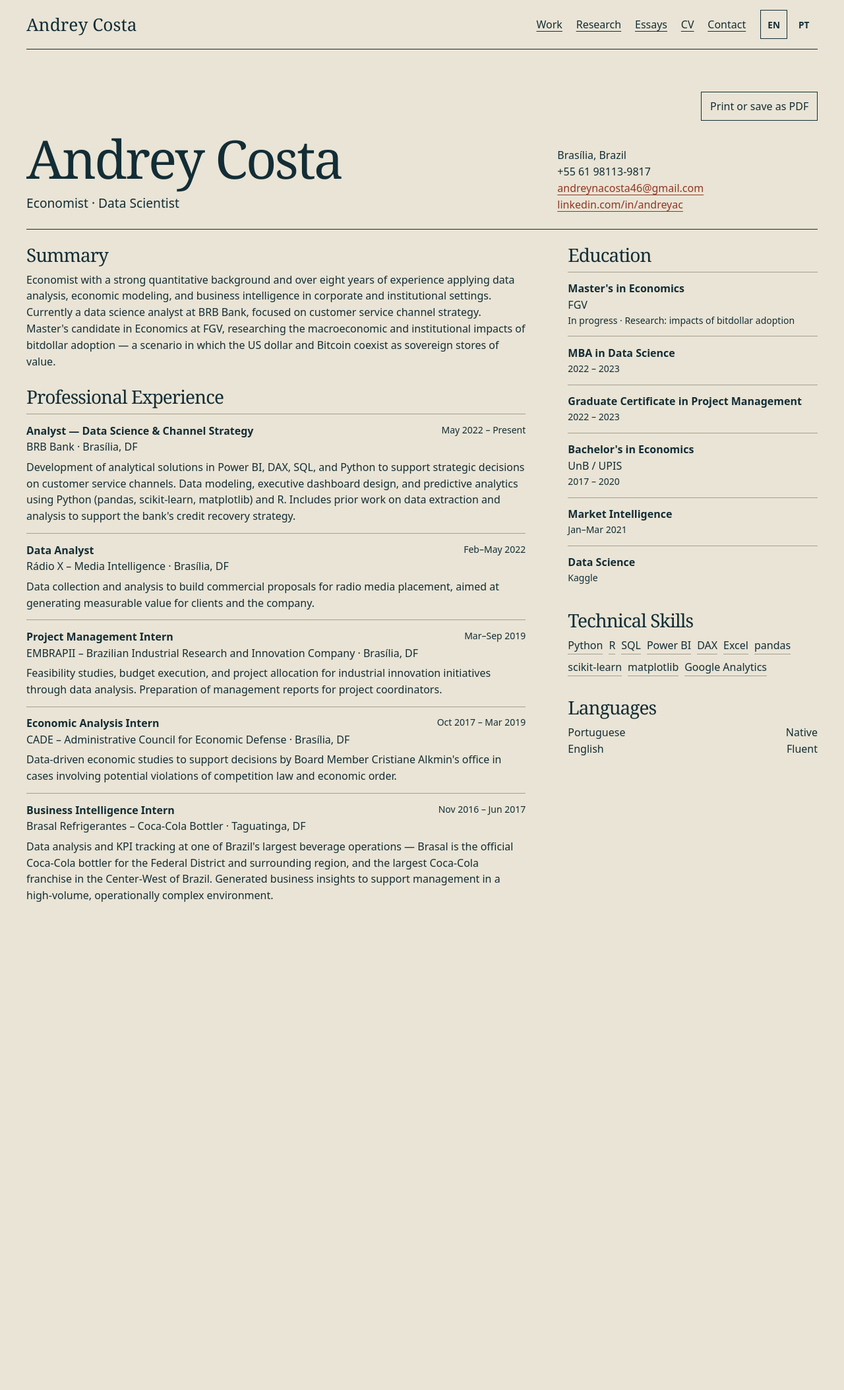
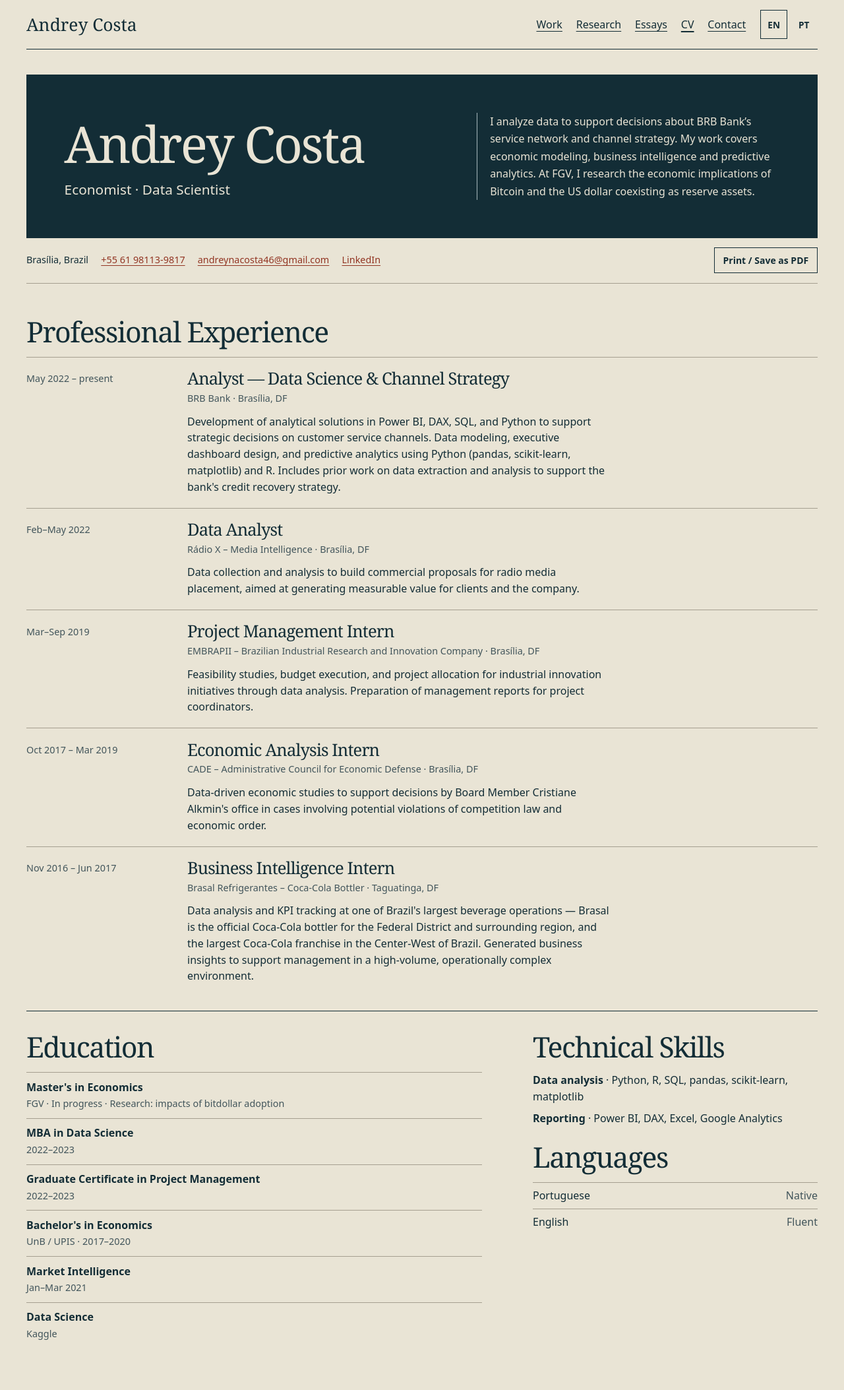
Before and after one commit to andreyncosta/andreycosta.com, a PHP site: page /cv/ in a window 1280 px wide. Shown: the whole page at 66% size. Before the commit the page ends 1367 px from the top, so only its background shows below. Run offline with PHP 8.4, Linux system fonts and the light colour scheme.

Commit message:
Redesign the CV as an editorial career timeline

```diff
--- a/assets/atlas.css
+++ b/assets/atlas.css
@@ -108,22 +108,6 @@ small { display: block; font-size: .8rem; font-weight: 400; }
 .research-facts dt { font-weight: 650; }
 .research-facts dd { margin: .15rem 0 0; }
 
-.cv-root { padding-block: clamp(2rem, 5vw, 4rem); overflow-wrap: anywhere; }
-.top-bar { display: flex; justify-content: end; }
-.print-cv { border: 1px solid var(--ink); background: transparent; color: inherit; padding: .55rem .8rem; font: inherit; cursor: pointer; }
-.print-cv:hover { background: var(--ink); color: var(--paper); }
-.cv-header { display: grid; grid-template-columns: 2fr 1fr; gap: 1rem; align-items: end; padding-block: 1rem 1.5rem; border-bottom: 1px solid var(--ink); }
-.cv-title { font-size: 1.2rem; margin-top: .65rem; }
-.cv-body { display: grid; grid-template-columns: minmax(0, 2fr) minmax(0, 1fr); gap: clamp(1rem, 5vw, 4rem); margin-top: 1.5rem; }
-.cv-root .section, .cv-root .sidebar-section { margin-bottom: 1.65rem; }
-.cv-root .section-label { font-size: 1.75rem; text-wrap: initial; margin-bottom: .7rem; }
-.job, .edu-item { border-top: 1px solid var(--rule); padding-block: .8rem; }
-.job-header, .lang-item { display: flex; flex-wrap: wrap; justify-content: space-between; gap: .2rem 1rem; }
-.job-title, .edu-degree { font-weight: 650; }
-.job-period, .edu-period { font-size: .875rem; }
-.job-desc { margin-top: .35rem; }
-.skill-tag { display: inline-block; margin: 0 .3rem .45rem 0; border-bottom: 1px solid var(--rule); }
-
 @media (max-width: 700px) {
   .wrap { width: min(100% - 2rem, 1200px); }
   header.masthead { column-gap: .6rem; }
@@ -133,12 +117,10 @@ small { display: block; font-size: .8rem; font-weight: 400; }
   .intro, .spread { gap: 1rem; }
   .chart-note { border-left: 0; border-top: 1px solid var(--rule); padding: .8rem 0 0; }
   .archive li { grid-template-columns: 1fr; }
-  .research-sheet, .cv-header, .cv-body { grid-template-columns: 1fr; }
+  .research-sheet { grid-template-columns: 1fr; }
 }
 
 @media print {
-  .masthead, .top-bar, .skip { display: none; }
+  .masthead, .skip { display: none; }
   body { background: white; color: black; }
-  .cv-root { padding-block: 0; }
-  .job, .edu-item { break-inside: avoid; }
 }
--- a/cv/index.html
+++ b/cv/index.html
@@ -5,6 +5,7 @@
   <meta name="viewport" content="width=device-width, initial-scale=1.0">
   <title>Andrey Costa — Curriculum Vitae</title>
   <link rel="stylesheet" href="/assets/atlas.css">
+  <link rel="stylesheet" href="/cv/resume.css">
   <script src="/assets/i18n.js"></script>
   <link rel="canonical" href="https://andreycosta.com/cv/">
   <link rel="icon" href="/assets/favicon.svg">
@@ -17,7 +18,7 @@
       <a href="/projects/"><span lang="en">Work</span><span lang="pt">Projetos</span></a>
       <a href="/research/"><span lang="en">Research</span><span lang="pt">Pesquisa</span></a>
       <a href="/essays/"><span lang="en">Essays</span><span lang="pt">Ensaios</span></a>
-      <a href="/cv/"><span lang="en">CV</span><span lang="pt">Currículo</span></a>
+      <a href="/cv/" aria-current="page"><span lang="en">CV</span><span lang="pt">Currículo</span></a>
       <a href="mailto:andreynacosta46@gmail.com"><span lang="en">Contact</span><span lang="pt">Contato</span></a>
     </nav>
     <div class="languages" role="group" aria-label="Language" data-i18n-attr="aria-label" data-en-aria-label="Language" data-pt-aria-label="Idioma">
@@ -25,144 +26,86 @@
       <button type="button" data-set-lang="pt" aria-pressed="false" aria-label="Português">PT</button>
     </div>
   </header>
-<main id="main" class="wrap cv-root">
-
-  <div class="top-bar">
-    <button type="button" id="print-cv" class="print-cv">
-      <span lang="en">Print or save as PDF</span><span lang="pt">Imprimir ou salvar em PDF</span>
-    </button>
+<main id="main" class="wrap resume">
+  <header class="resume-head">
+    <div class="resume-identity">
+      <h1>Andrey Costa</h1>
+      <p class="resume-role"><span lang="en">Economist · Data Scientist</span><span lang="pt">Economista · Cientista de Dados</span></p>
+    </div>
+    <div class="resume-overview">
+      <p><span lang="en">I analyze data to support decisions about BRB Bank’s service network and channel strategy. My work covers economic modeling, business intelligence and predictive analytics. At FGV, I research the economic implications of Bitcoin and the US dollar coexisting as reserve assets.</span><span lang="pt">No BRB, analiso dados para apoiar decisões sobre a rede de atendimento e a estratégia de canais. Trabalho com modelagem econômica, inteligência de negócios e análise preditiva. Na FGV, pesquiso as implicações econômicas da coexistência do Bitcoin e do dólar como ativos de reserva.</span></p>
+    </div>
+  </header>
+  <div class="resume-contact">
+    <ul aria-label="Contact information" data-i18n-attr="aria-label" data-en-aria-label="Contact information" data-pt-aria-label="Contato">
+      <li><span lang="en">Brasília, Brazil</span><span lang="pt">Brasília, Brasil</span></li>
+      <li><a href="tel:+5561981139817">+55 61 98113-9817</a></li>
+      <li><a href="mailto:andreynacosta46@gmail.com">andreynacosta46@gmail.com</a></li>
+      <li><a href="https://www.linkedin.com/in/andreyac">LinkedIn</a></li>
+    </ul>
+    <button type="button" id="print-cv"><span lang="en">Print / Save as PDF</span><span lang="pt">Imprimir / Salvar em PDF</span></button>
   </div>
 
-  <header class="cv-header">
-    <div>
-      <h1>Andrey Costa</h1>
-      <div class="cv-title" id="cv-subtitle">Economist · Data Scientist</div>
-    </div>
-    <div class="cv-contacts">
-      <span lang="pt">Brasília, Brasil</span><span lang="en">Brasília, Brazil</span><br>
-      +55 61 98113-9817<br>
-      <a href="mailto:andreynacosta46@gmail.com">andreynacosta46@gmail.com</a><br>
-      <a href="https://www.linkedin.com/in/andreyac" target="_blank">linkedin.com/in/andreyac</a>
-    </div>
-  </header>
+  <section class="resume-section resume-experience" aria-labelledby="experience">
+    <h2 id="experience"><span lang="en">Professional Experience</span><span lang="pt">Experiência Profissional</span></h2>
+    <ol class="resume-timeline">
+      <li><p class="resume-period"><span lang="en">May 2022 – present</span><span lang="pt">Mai 2022 – atual</span></p><div>
+        <h3><span lang="en">Analyst — Data Science &amp; Channel Strategy</span><span lang="pt">Analista — Ciência de Dados e Estratégia de Canais</span></h3>
+        <p class="resume-company"><span lang="en">BRB Bank · Brasília, DF</span><span lang="pt">Banco BRB · Brasília, DF</span></p>
+        <p class="resume-description"><span lang="en">Development of analytical solutions in Power BI, DAX, SQL, and Python to support strategic decisions on customer service channels. Data modeling, executive dashboard design, and predictive analytics using Python (pandas, scikit-learn, matplotlib) and R. Includes prior work on data extraction and analysis to support the bank's credit recovery strategy.</span><span lang="pt">Desenvolvimento de soluções analíticas em Power BI, DAX, SQL e Python para subsidiar decisões estratégicas sobre canais de atendimento ao cliente. Modelagem de dados, construção de dashboards executivos e análises preditivas com Python (pandas, scikit-learn, matplotlib) e R. Inclui atuação anterior em extração, tratamento e análise de dados para a estratégia de recuperação de crédito do banco.</span></p>
+      </div></li>
+      <li><p class="resume-period"><span lang="en">Feb–May 2022</span><span lang="pt">Fev–mai 2022</span></p><div>
+        <h3><span lang="en">Data Analyst</span><span lang="pt">Analista de Dados</span></h3>
+        <p class="resume-company"><span lang="en">Rádio X – Media Intelligence · Brasília, DF</span><span lang="pt">Rádio X – Inteligência em Mídia · Brasília, DF</span></p>
+        <p class="resume-description"><span lang="en">Data collection and analysis to build commercial proposals for radio media placement, aimed at generating measurable value for clients and the company.</span><span lang="pt">Coleta e análise de dados para a elaboração de propostas comerciais de veiculação de mídia em rádio, com foco em agregar valor mensurável para os clientes e para a empresa.</span></p>
+      </div></li>
+      <li><p class="resume-period"><span lang="en">Mar–Sep 2019</span><span lang="pt">Mar–set 2019</span></p><div>
+        <h3><span lang="en">Project Management Intern</span><span lang="pt">Estagiário em Gerenciamento de Projetos</span></h3>
+        <p class="resume-company"><span lang="en">EMBRAPII – Brazilian Industrial Research and Innovation Company · Brasília, DF</span><span lang="pt">EMBRAPII – Empresa Brasileira de Pesquisa e Inovação Industrial · Brasília, DF</span></p>
+        <p class="resume-description"><span lang="en">Feasibility studies, budget execution, and project allocation for industrial innovation initiatives through data analysis. Preparation of management reports for project coordinators.</span><span lang="pt">Estudos de viabilidade, execução orçamentária e distribuição de projetos de inovação industrial a partir de análise de dados. Elaboração de relatórios gerenciais para coordenadores de projetos.</span></p>
+      </div></li>
+      <li><p class="resume-period"><span lang="en">Oct 2017 – Mar 2019</span><span lang="pt">Out 2017 – mar 2019</span></p><div>
+        <h3><span lang="en">Economic Analysis Intern</span><span lang="pt">Estagiário em Análise Econômica</span></h3>
+        <p class="resume-company"><span lang="en">CADE – Administrative Council for Economic Defense · Brasília, DF</span><span lang="pt">CADE – Conselho Administrativo de Defesa Econômica · Brasília, DF</span></p>
+        <p class="resume-description"><span lang="en">Data-driven economic studies to support decisions by Board Member Cristiane Alkmin's office in cases involving potential violations of competition law and economic order.</span><span lang="pt">Estudos econômicos estruturados em análise de dados para subsidiar as decisões do Gabinete da Conselheira Cristiane Alkmin em casos de possível ação lesiva à concorrência e à ordem econômica.</span></p>
+      </div></li>
+      <li><p class="resume-period"><span lang="en">Nov 2016 – Jun 2017</span><span lang="pt">Nov 2016 – jun 2017</span></p><div>
+        <h3><span lang="en">Business Intelligence Intern</span><span lang="pt">Estagiário em BI</span></h3>
+        <p class="resume-company"><span lang="en">Brasal Refrigerantes – Coca-Cola Bottler · Taguatinga, DF</span><span lang="pt">Brasal Refrigerantes – Coca-Cola · Taguatinga, DF</span></p>
+        <p class="resume-description"><span lang="en">Data analysis and KPI tracking at one of Brazil's largest beverage operations — Brasal is the official Coca-Cola bottler for the Federal District and surrounding region, and the largest Coca-Cola franchise in the Center-West of Brazil. Generated business insights to support management in a high-volume, operationally complex environment.</span><span lang="pt">Análise de dados para acompanhamento de KPIs em uma das maiores operações de bebidas do Brasil — a Brasal é a engarrafadora oficial da Coca-Cola no Distrito Federal e entorno, sendo a maior franquia da marca na região Centro-Oeste. Geração de insights de negócios para apoio à gerência em ambiente de alto volume e complexidade operacional.</span></p>
+      </div></li>
+    </ol>
+  </section>
 
-  <div class="cv-body">
-    <div class="cv-main">
+  <div class="resume-details">
+    <section class="resume-section" aria-labelledby="education">
+      <h2 id="education"><span lang="en">Education</span><span lang="pt">Formação</span></h2>
+      <ul class="resume-education">
+        <li><h3><span lang="en">Master's in Economics</span><span lang="pt">Mestrado em Economia</span></h3><p>FGV · <span lang="en">In progress · Research: impacts of bitdollar adoption</span><span lang="pt">Em andamento · Pesquisa: impactos da adoção do bitdólar</span></p></li>
+        <li><h3><span lang="en">MBA in Data Science</span><span lang="pt">MBA em Ciência de Dados</span></h3><p>2022–2023</p></li>
+        <li><h3><span lang="en">Graduate Certificate in Project Management</span><span lang="pt">Pós-graduação em Gestão de Projetos</span></h3><p>2022–2023</p></li>
+        <li><h3><span lang="en">Bachelor's in Economics</span><span lang="pt">Bacharelado em Economia</span></h3><p>UnB / UPIS · 2017–2020</p></li>
+        <li><h3><span lang="en">Market Intelligence</span><span lang="pt">Inteligência de Mercado</span></h3><p><span lang="en">Jan–Mar 2021</span><span lang="pt">Jan–mar 2021</span></p></li>
+        <li><h3><span lang="en">Data Science</span><span lang="pt">Ciência de dados</span></h3><p>Kaggle</p></li>
+      </ul>
+    </section>
 
-      <div class="section">
-        <h2 class="section-label" id="lbl-summary">Summary</h2>
-        <p class="summary-text" id="summary-text">Economist with a strong quantitative background and over eight years of experience applying data analysis, economic modeling, and business intelligence in corporate and institutional settings. Currently a data science analyst at BRB Bank, focused on customer service channel strategy. Master's candidate in Economics at FGV, researching the macroeconomic and institutional impacts of bitdollar adoption — a scenario in which the US dollar and Bitcoin coexist as sovereign stores of value.</p>
-      </div>
-
-      <div class="section">
-        <h2 class="section-label" id="lbl-exp">Professional Experience</h2>
-
-        <div class="job">
-          <div class="job-header">
-            <span class="job-title" id="j1t">Analyst — Data Science &amp; Channel Strategy</span>
-            <span class="job-period" id="j1p">May 2022 – Present</span>
-          </div>
-          <div class="job-company" id="j1c">BRB Bank · Brasília, DF</div>
-          <div class="job-desc" id="j1d">Development of analytical solutions in Power BI, DAX, SQL, and Python to support strategic decisions on customer service channels. Data modeling, executive dashboard design, and predictive analytics using Python (pandas, scikit-learn, matplotlib) and R. Includes prior work on data extraction and analysis to support the bank's credit recovery strategy.</div>
-        </div>
-
-        <div class="job">
-          <div class="job-header">
-            <span class="job-title" id="j2t">Data Analyst</span>
-            <span class="job-period"><span lang="pt">Fev – Mai 2022</span><span lang="en">Feb–May 2022</span></span>
-          </div>
-          <div class="job-company" id="j2c">Rádio X – Media Intelligence · Brasília, DF</div>
-          <div class="job-desc" id="j2d">Data collection and analysis to build commercial proposals for radio media placement, aimed at generating measurable value for clients and the company.</div>
-        </div>
-
-        <div class="job">
-          <div class="job-header">
-            <span class="job-title" id="j3t">Project Management Intern</span>
-            <span class="job-period"><span lang="pt">Mar – Set 2019</span><span lang="en">Mar–Sep 2019</span></span>
-          </div>
-          <div class="job-company" id="j3c">EMBRAPII – Brazilian Industrial Research and Innovation Company · Brasília, DF</div>
-          <div class="job-desc" id="j3d">Feasibility studies, budget execution, and project allocation for industrial innovation initiatives through data analysis. Preparation of management reports for project coordinators.</div>
-        </div>
-
-        <div class="job">
-          <div class="job-header">
-            <span class="job-title" id="j4t">Economic Analysis Intern</span>
-            <span class="job-period"><span lang="pt">Out 2017 – Mar 2019</span><span lang="en">Oct 2017 – Mar 2019</span></span>
-          </div>
-          <div class="job-company" id="j4c">CADE – Administrative Council for Economic Defense · Brasília, DF</div>
-          <div class="job-desc" id="j4d">Data-driven economic studies to support decisions by Board Member Cristiane Alkmin's office in cases involving potential violations of competition law and economic order.</div>
-        </div>
-
-        <div class="job">
-          <div class="job-header">
-            <span class="job-title" id="j5t">Business Intelligence Intern</span>
-            <span class="job-period"><span lang="pt">Nov 2016 – Jun 2017</span><span lang="en">Nov 2016 – Jun 2017</span></span>
-          </div>
-          <div class="job-company" id="j5c">Brasal Refrigerantes – Coca-Cola Bottler · Taguatinga, DF</div>
-          <div class="job-desc" id="j5d">Data analysis and KPI tracking at one of Brazil's largest beverage operations — Brasal is the official Coca-Cola bottler for the Federal District and surrounding region, and the largest Coca-Cola franchise in the Center-West of Brazil. Generated business insights to support management in a high-volume, operationally complex environment.</div>
-        </div>
-
-      </div>
-    </div>
-
-    <div class="cv-sidebar">
-
-      <div class="sidebar-section">
-        <h2 class="section-label" id="lbl-edu">Education</h2>
-        <div class="edu-item">
-          <div class="edu-degree" id="edu1d">Master's in Economics</div>
-          <div class="edu-school" id="edu1s">FGV</div>
-          <div class="edu-period" id="edu1p">In progress · Research: impacts of bitdollar adoption</div>
-        </div>
-        <div class="edu-item">
-          <div class="edu-degree" id="edu2d">MBA in Data Science</div>
-          <div class="edu-period">2022 – 2023</div>
-        </div>
-        <div class="edu-item">
-          <div class="edu-degree" id="edu3d">Graduate Certificate in Project Management</div>
-          <div class="edu-period">2022 – 2023</div>
-        </div>
-        <div class="edu-item">
-          <div class="edu-degree" id="edu4d">Bachelor's in Economics</div>
-          <div class="edu-school">UnB / UPIS</div>
-          <div class="edu-period">2017 – 2020</div>
-        </div>
-        <div class="edu-item">
-          <div class="edu-degree" id="edu5d">Market Intelligence</div>
-          <div class="edu-period"><span lang="pt">Jan – Mar 2021</span><span lang="en">Jan–Mar 2021</span></div>
-        </div>
-        <div class="edu-item">
-          <div class="edu-degree">Data Science</div>
-          <div class="edu-period">Kaggle</div>
-        </div>
-      </div>
-
-      <div class="sidebar-section">
-        <h2 class="section-label" id="lbl-skills">Technical Skills</h2>
-        <div>
-          <span class="skill-tag">Python</span>
-          <span class="skill-tag">R</span>
-          <span class="skill-tag">SQL</span>
-          <span class="skill-tag">Power BI</span>
-          <span class="skill-tag">DAX</span>
-          <span class="skill-tag">Excel</span>
-          <span class="skill-tag">pandas</span>
-          <span class="skill-tag">scikit-learn</span>
-          <span class="skill-tag">matplotlib</span>
-          <span class="skill-tag">Google Analytics</span>
-        </div>
-      </div>
-
-      <div class="sidebar-section">
-        <h2 class="section-label" id="lbl-langs">Languages</h2>
-        <div class="lang-item"><span id="lang-pt">Portuguese</span><span class="lang-level" id="lang-pt-lvl">Native</span></div>
-        <div class="lang-item"><span id="lang-en">English</span><span class="lang-level" id="lang-en-lvl">Fluent</span></div>
-      </div>
-
+    <div class="resume-capabilities">
+      <section class="resume-section" aria-labelledby="skills">
+        <h2 id="skills"><span lang="en">Technical Skills</span><span lang="pt">Competências Técnicas</span></h2>
+        <p><strong><span lang="en">Data analysis</span><span lang="pt">Análise de dados</span></strong> · Python, R, SQL, pandas, scikit-learn, matplotlib</p>
+        <p><strong><span lang="en">Reporting</span><span lang="pt">Relatórios</span></strong> · Power BI, DAX, Excel, Google Analytics</p>
+      </section>
+      <section class="resume-section" aria-labelledby="languages">
+        <h2 id="languages"><span lang="en">Languages</span><span lang="pt">Idiomas</span></h2>
+        <dl class="resume-languages">
+          <div><dt><span lang="en">Portuguese</span><span lang="pt">Português</span></dt><dd><span lang="en">Native</span><span lang="pt">Nativo</span></dd></div>
+          <div><dt><span lang="en">English</span><span lang="pt">Inglês</span></dt><dd><span lang="en">Fluent</span><span lang="pt">Fluente</span></dd></div>
+        </dl>
+      </section>
     </div>
   </div>
 </main>
-
 <script src="/cv/cv.js"></script>
 </body>
 </html>
--- /dev/null
+++ b/cv/resume.css
@@ -0,0 +1,148 @@
+.resume {
+  padding-block: clamp(1.5rem, 3vw, 2.75rem) 4rem;
+}
+
+.resume-head {
+  display: grid;
+  grid-template-columns: minmax(0, 1fr) minmax(0, .8fr);
+  align-items: end;
+  gap: clamp(1.25rem, 4vw, 3.5rem);
+  padding: clamp(1.35rem, 4.5vw, 3.8rem);
+  background: var(--ink);
+  color: var(--paper);
+}
+
+.resume-head h1 {
+  font-size: clamp(3rem, 6vw, 5.7rem);
+  text-wrap: balance;
+}
+
+.resume-role {
+  margin-top: .85rem;
+  font-size: clamp(1rem, 1.65vw, 1.3rem);
+}
+
+.resume-overview {
+  max-width: 51ch;
+  padding-left: 1.2rem;
+  border-left: 1px solid #a8b9bc;
+  line-height: 1.65;
+}
+
+.resume-contact, .resume-contact ul {
+  display: flex;
+  flex-wrap: wrap;
+  align-items: center;
+}
+
+.resume-contact {
+  justify-content: space-between;
+  gap: .85rem 1.5rem;
+  padding-block: .9rem;
+  border-bottom: 1px solid var(--rule);
+}
+
+.resume-contact ul {
+  list-style: none;
+  gap: .35rem 1.2rem;
+  margin: 0;
+  padding: 0;
+  font-size: .9rem;
+  overflow-wrap: anywhere;
+}
+
+.resume-contact button {
+  padding: .55rem .8rem;
+  background: transparent;
+  color: var(--ink);
+  border: 1px solid var(--ink);
+  font: 600 .875rem/1.4 system-ui, sans-serif;
+  cursor: pointer;
+}
+
+.resume-contact button:hover { background: var(--ink); color: var(--paper); }
+.masthead [aria-current="page"] { text-decoration-thickness: .14em; }
+
+.resume-section h2 {
+  font-size: clamp(1.85rem, 3.35vw, 3rem);
+  margin-bottom: 1rem;
+  text-wrap: initial;
+}
+
+.resume-experience { margin-top: clamp(2rem, 4vw, 3.4rem); }
+.resume-timeline, .resume-education { list-style: none; padding: 0; margin: 0; }
+
+.resume-timeline li {
+  display: grid;
+  grid-template-columns: minmax(8rem, 18%) minmax(0, 1fr);
+  gap: .25rem 1.75rem;
+  padding-block: 1.2rem;
+  border-top: 1px solid var(--rule);
+}
+
+.resume-period, .resume-company, .resume-education li > p {
+  color: var(--muted);
+  font-size: .9rem;
+}
+
+.resume-period {
+  font-variant-numeric: tabular-nums;
+  padding-top: .15rem;
+}
+
+.resume-timeline h3 { font-size: clamp(1.27rem, 2vw, 1.6rem); }
+.resume-company { margin-top: .35rem; }
+.resume-description { max-width: 70ch; margin-top: .7rem; }
+
+.resume-details {
+  display: grid;
+  grid-template-columns: minmax(0, 1.6fr) minmax(0, 1fr);
+  gap: 1.75rem clamp(1.5rem, 6vw, 5rem);
+  margin-top: 1.3rem;
+  padding-top: 2rem;
+  border-top: 1px solid var(--ink);
+}
+
+.resume-education li { padding-block: .65rem; border-top: 1px solid var(--rule); }
+.resume-education h3 { font: 650 1rem/1.4 system-ui, sans-serif; letter-spacing: 0; }
+.resume-education li > p { margin-top: .2rem; }
+.resume-capabilities section + section { margin-top: 1.5rem; }
+.resume-capabilities p + p { margin-top: .5rem; }
+.resume-languages { margin: 0; }
+.resume-languages div { display: flex; justify-content: space-between; gap: .75rem; padding-block: .45rem; border-top: 1px solid var(--rule); }
+.resume-languages dd { margin: 0; color: var(--muted); }
+
+@media (max-width: 700px) {
+  .resume-head, .resume-details { grid-template-columns: 1fr; }
+  .resume-overview { border-left: 0; border-top: 1px solid #a8b9bc; padding: 1rem 0 0; }
+}
+
+@media (max-width: 480px) {
+  .resume-timeline li { grid-template-columns: 1fr; gap: .45rem; }
+  .resume-contact ul { column-gap: .75rem; }
+}
+
+@media print {
+  @page { size: A4; margin: 10mm 14mm; }
+  .resume { width: auto; padding: 0; color: black; font-size: 9.5pt; line-height: 1.35; }
+  .resume-head { grid-template-columns: 1fr 1.2fr; padding: 0 0 8pt; gap: 14pt; background: white; color: black; border-bottom: 1px solid #555; }
+  .resume-head h1 { font-size: 32pt; text-wrap: initial; }
+  .resume-role { font-size: 12pt; margin-top: 4pt; }
+  .resume-overview { border: 0; padding: 0; line-height: inherit; }
+  .resume-contact { padding: 5pt 0; border: 0; }
+  .resume-contact ul { font-size: 9pt; gap: 2pt 9pt; }
+  .resume-contact a { color: black; }
+  .resume-contact button { display: none; }
+  .resume-experience { margin-top: 10pt; }
+  .resume-section h2 { font-size: 16pt; margin-bottom: 5pt; break-after: avoid; }
+  .resume-timeline li { grid-template-columns: 21% minmax(0, 1fr); gap: 8pt; padding-block: 4pt; break-inside: avoid; }
+  .resume-timeline h3 { font-size: 12pt; }
+  .resume-company, .resume-period, .resume-education li > p { font-size: 9pt; color: #333; }
+  .resume-company, .resume-description { margin-top: 2pt; }
+  .resume-description { max-width: none; }
+  .resume-details { grid-template-columns: minmax(0, 1.5fr) minmax(0, 1fr); gap: 18pt; margin-top: 5pt; padding-top: 8pt; }
+  .resume-education li { padding-block: 2pt; break-inside: avoid; }
+  .resume-education h3 { font-size: 9.5pt; }
+  .resume-capabilities section + section { margin-top: 9pt; }
+  .resume-languages div { padding-block: 3pt; }
+}
```
Also changed, not shown: cv/cv.js (+1 -65 lines).
